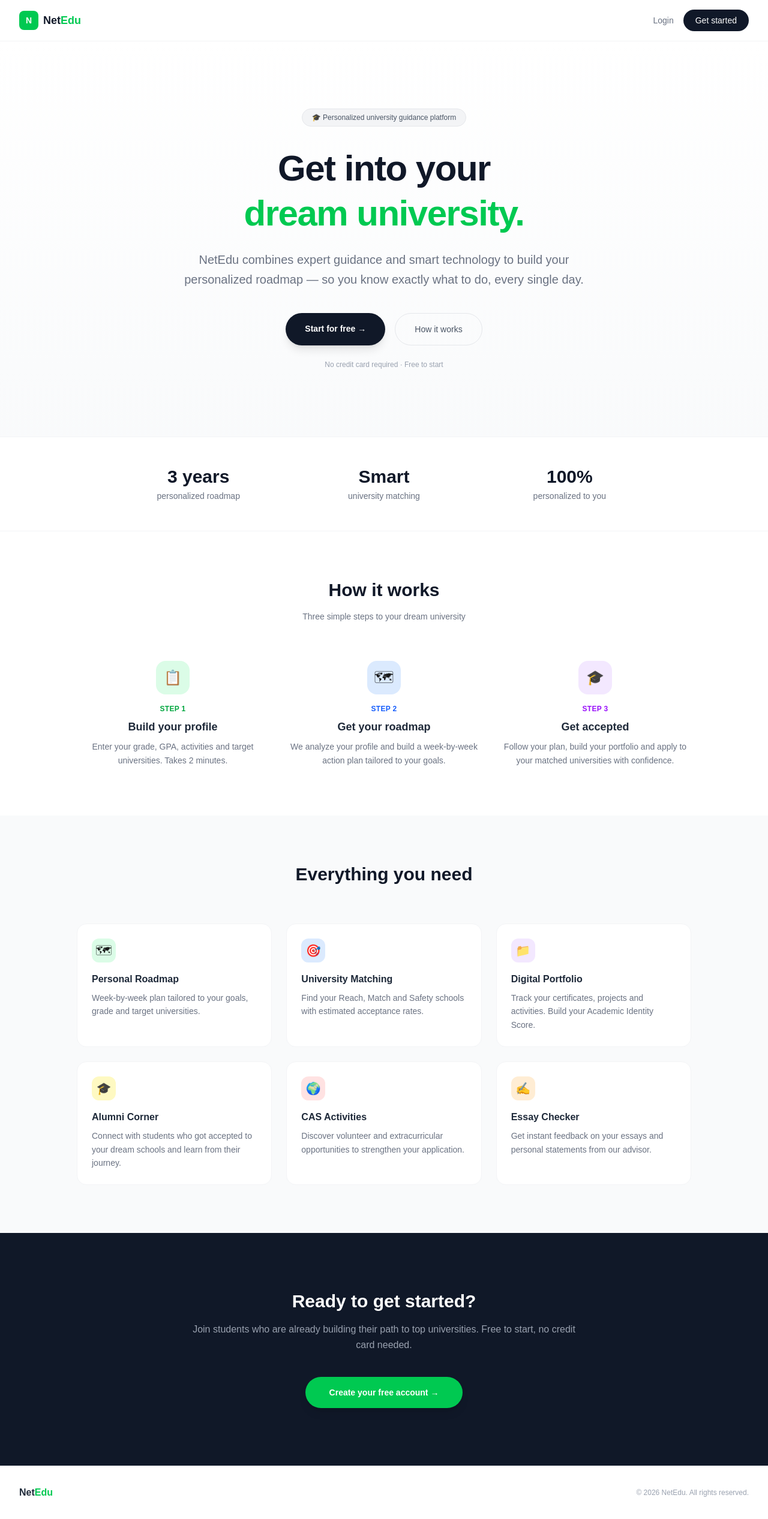
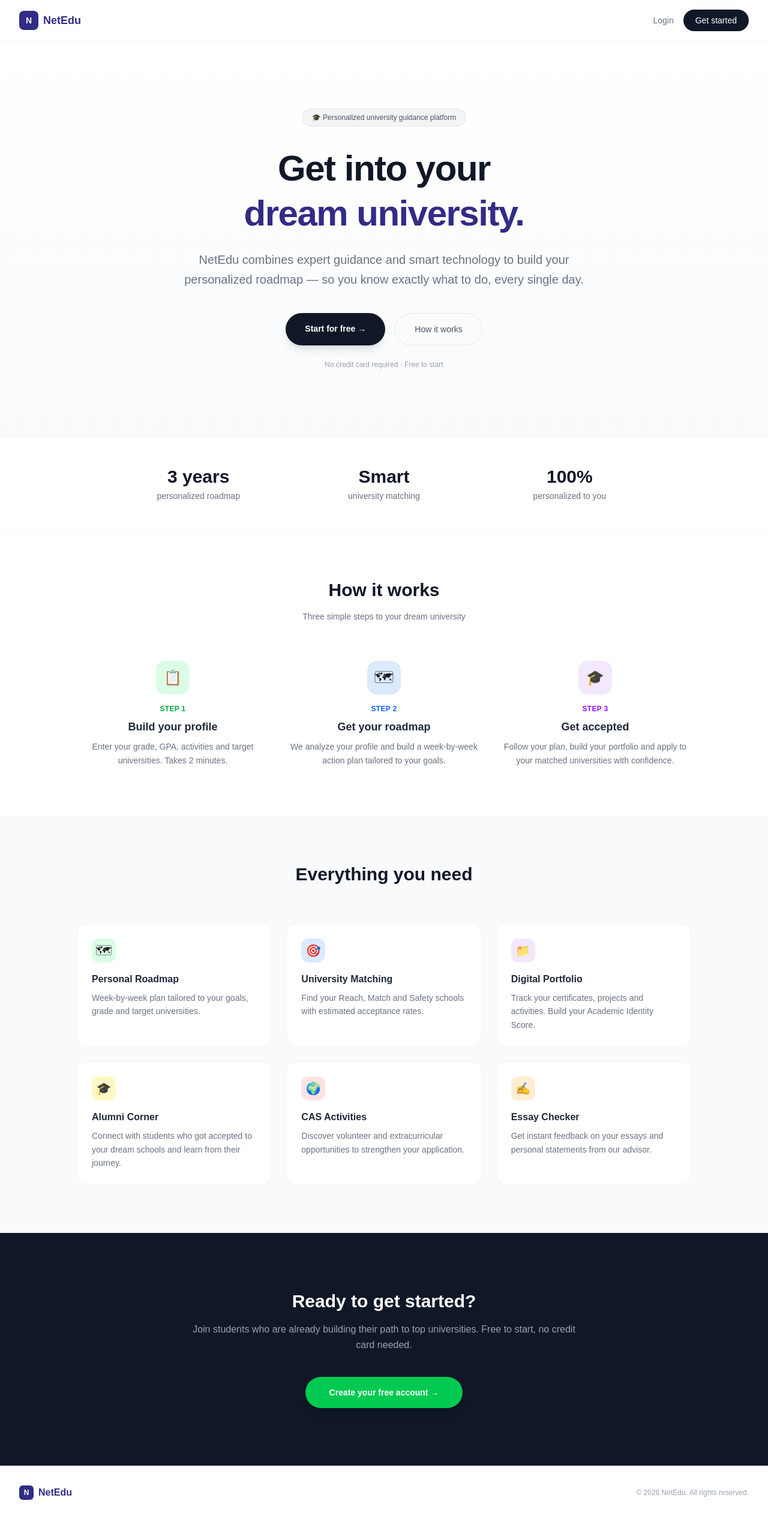
Before and after one commit to neteduegitimdanismanlik/netedu, a Next.js app: page / in a window 1280 px wide. Shown: the whole page at 60% size. Built offline with nearby package versions, Linux system fonts and the light colour scheme.

Commit message:
landing page indigo theme

```diff
--- a/app/page.tsx
+++ b/app/page.tsx
@@ -5,10 +5,10 @@ export default function Home() {
     <main className="min-h-screen bg-white">
       <nav className="flex items-center justify-between px-8 py-4 border-b border-gray-100">
         <Link href="/dashboard" className="flex items-center gap-2">
-          <div className="w-8 h-8 bg-green-500 rounded-lg flex items-center justify-center">
+          <div className="w-8 h-8 bg-indigo-900 rounded-lg flex items-center justify-center">
             <span className="text-white text-sm font-bold">N</span>
           </div>
-          <span className="font-semibold text-gray-900 text-lg">Net<span className="text-green-500">Edu</span></span>
+          <span className="font-semibold text-indigo-900 text-lg">Net<span className="text-indigo-900">Edu</span></span>
         </Link>
         <div className="flex items-center gap-4">
           <a href="/auth" className="text-sm text-gray-500 hover:text-gray-800">Login</a>
@@ -22,7 +22,7 @@ export default function Home() {
         </div>
         <h1 className="text-5xl md:text-6xl font-bold text-gray-900 mb-6 max-w-4xl leading-tight tracking-tight">
           Get into your<br />
-          <span className="text-green-500">dream university.</span>
+          <span className="text-indigo-900">dream university.</span>
         </h1>
         <p className="text-xl text-gray-500 mb-10 max-w-2xl leading-relaxed">
           NetEdu combines expert guidance and smart technology to build your personalized roadmap — so you know exactly what to do, every single day.
@@ -131,7 +131,12 @@ export default function Home() {
       </section>
 
       <footer className="px-8 py-8 border-t border-gray-100 flex items-center justify-between">
-        <span className="font-semibold text-gray-800">Net<span className="text-green-500">Edu</span></span>
+        <div className="flex items-center gap-2">
+          <div className="w-6 h-6 bg-indigo-900 rounded-md flex items-center justify-center">
+            <span className="text-white text-xs font-bold">N</span>
+          </div>
+          <span className="font-semibold text-indigo-900">NetEdu</span>
+        </div>
         <span className="text-xs text-gray-400">© 2026 NetEdu. All rights reserved.</span>
       </footer>
     </main>
```
